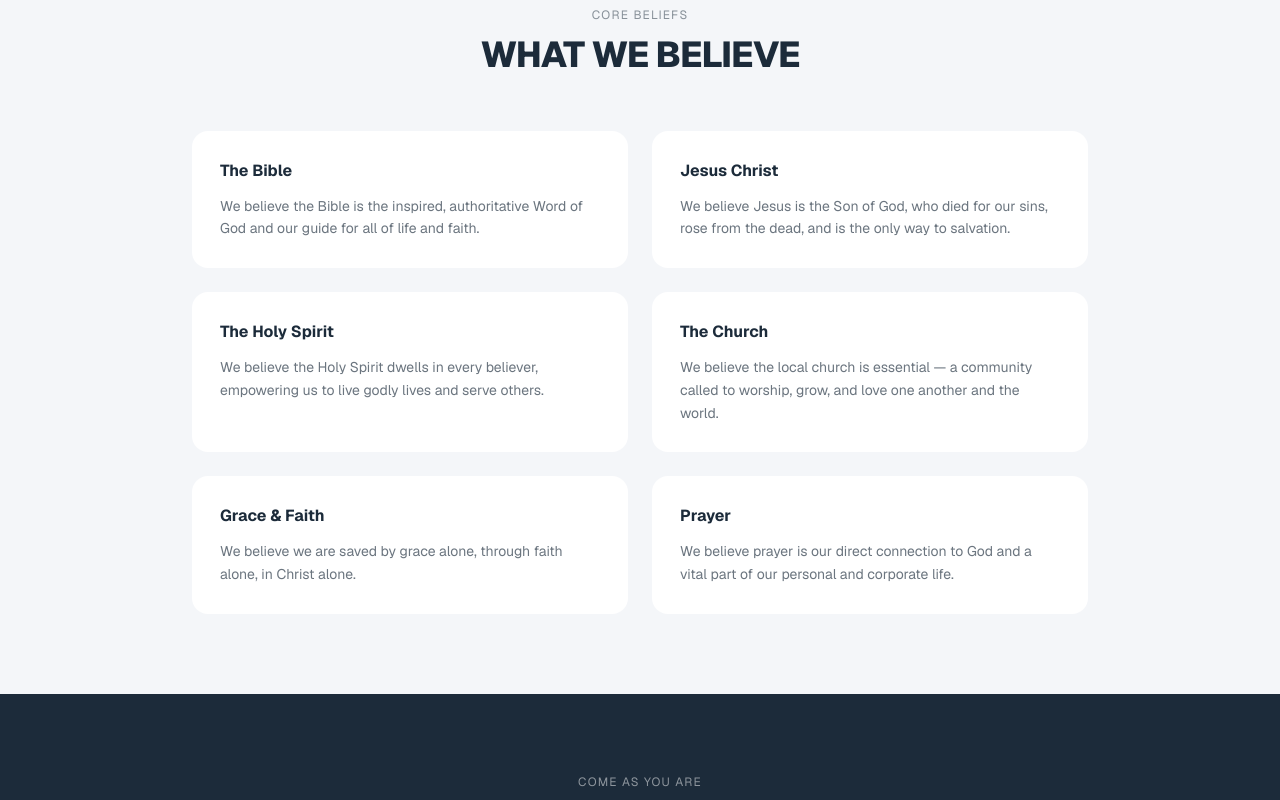
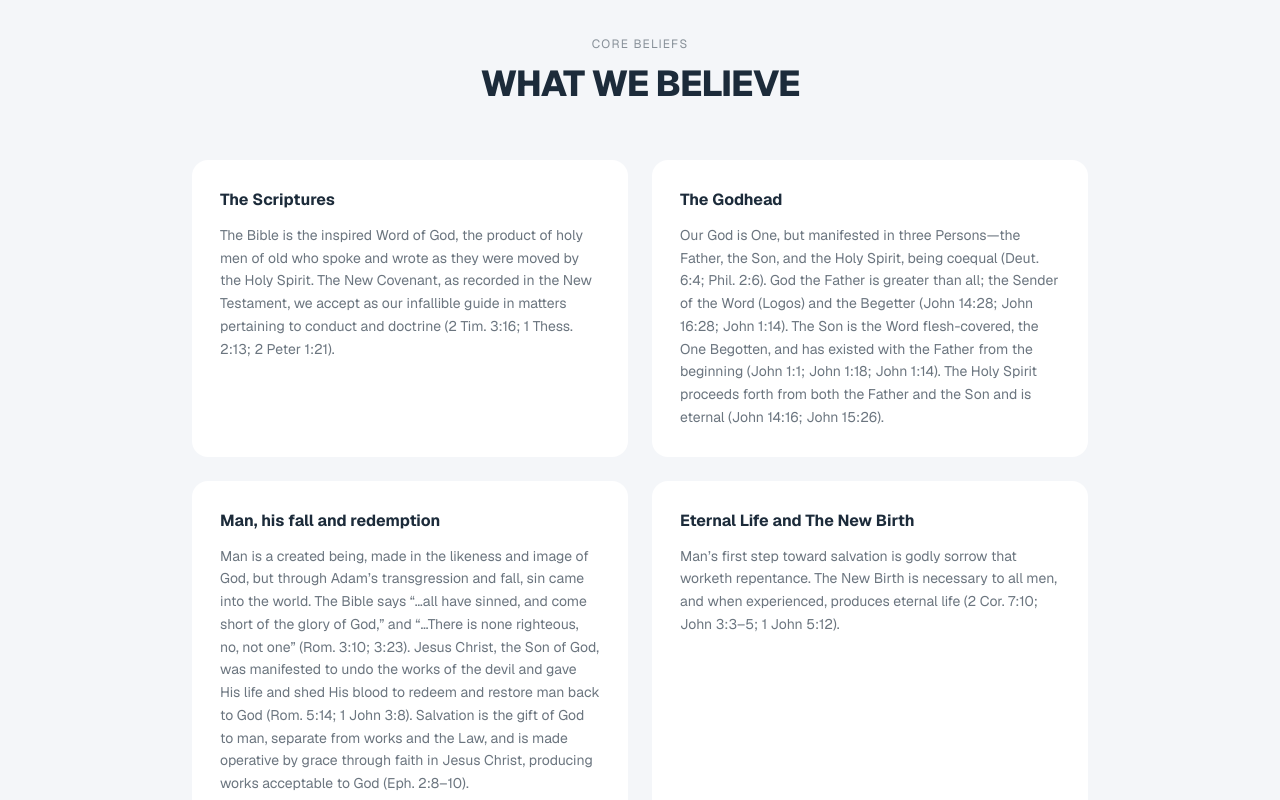
Before and after one commit to GladTal/AnchorChurch, a Next.js app: page /about in a window 1280 px wide. Shown: the part 1020-1820 px from the top of the page. Built offline with nearby package versions, Linux system fonts and the light colour scheme.

Commit message:
updates to beliefs on About page

```diff
--- a/app/about/page.tsx
+++ b/app/about/page.tsx
@@ -18,8 +18,7 @@ export default function About() {
             ABOUT US
           </h1>
           <p className="text-white/60 text-lg leading-relaxed">
-            Anchor Church is a community of believers rooted in faith, love, and the Word of God,
-            located in Oakton, Virginia.
+            We are a Spirit-Filled Word of Faith Church that believes the Love of God is one of the greatest gifts believers have been given in Jesus Christ. We believe Gods miracle working power is available and active today.
           </p>
         </div>
       </section>
@@ -63,28 +62,44 @@ export default function About() {
           <div className="grid grid-cols-1 sm:grid-cols-2 gap-6">
             {[
               {
-                title: "The Bible",
-                body: "We believe the Bible is the inspired, authoritative Word of God and our guide for all of life and faith.",
+                title: "The Scriptures",
+                body: "The Bible is the inspired Word of God, the product of holy men of old who spoke and wrote as they were moved by the Holy Spirit. The New Covenant, as recorded in the New Testament, we accept as our infallible guide in matters pertaining to conduct and doctrine (2 Tim. 3:16; 1 Thess. 2:13; 2 Peter 1:21).",
               },
               {
-                title: "Jesus Christ",
-                body: "We believe Jesus is the Son of God, who died for our sins, rose from the dead, and is the only way to salvation.",
+                title: "The Godhead",
+                body: "Our God is One, but manifested in three Persons—the Father, the Son, and the Holy Spirit, being coequal (Deut. 6:4; Phil. 2:6). God the Father is greater than all; the Sender of the Word (Logos) and the Begetter (John 14:28; John 16:28; John 1:14). The Son is the Word flesh-covered, the One Begotten, and has existed with the Father from the beginning (John 1:1; John 1:18; John 1:14). The Holy Spirit proceeds forth from both the Father and the Son and is eternal (John 14:16; John 15:26).",
               },
               {
-                title: "The Holy Spirit",
-                body: "We believe the Holy Spirit dwells in every believer, empowering us to live godly lives and serve others.",
+                title: "Man, his fall and redemption",
+                body: "Man is a created being, made in the likeness and image of God, but through Adam’s transgression and fall, sin came into the world. The Bible says “…all have sinned, and come short of the glory of God,” and “…There is none righteous, no, not one” (Rom. 3:10; 3:23). Jesus Christ, the Son of God, was manifested to undo the works of the devil and gave His life and shed His blood to redeem and restore man back to God (Rom. 5:14; 1 John 3:8). Salvation is the gift of God to man, separate from works and the Law, and is made operative by grace through faith in Jesus Christ, producing works acceptable to God (Eph. 2:8–10).",
               },
               {
-                title: "The Church",
-                body: "We believe the local church is essential — a community called to worship, grow, and love one another and the world.",
+                title: "Eternal Life and The New Birth",
+                body: "Man’s first step toward salvation is godly sorrow that worketh repentance. The New Birth is necessary to all men, and when experienced, produces eternal life (2 Cor. 7:10; John 3:3–5; 1 John 5:12).",
               },
               {
-                title: "Grace & Faith",
-                body: "We believe we are saved by grace alone, through faith alone, in Christ alone.",
+                title: "Water Baptism",
+                body: "Baptism in water is by immersion, is a direct commandment of our Lord, and is for believers only. The ordinance is a symbol of the Christian’s identification with Christ in His death, burial, and resurrection (Matt. 28:19; Rom. 6:4; Col. 2:12; Acts 8:36–39). The following recommendation regarding the water baptismal formula is adopted; to wit: “On the confession of your faith in the Lord Jesus Christ, the Son of God, and by His authority, I baptize you in the Name of the Father, and of the Son, and of the Holy Ghost. Amen.”",
               },
               {
-                title: "Prayer",
-                body: "We believe prayer is our direct connection to God and a vital part of our personal and corporate life.",
+                title: "Baptism in the Holy Ghost",
+                body: "The Baptism in the Holy Ghost and fire is a gift from God as promised by the Lord Jesus Christ to all believers in this dispensation and is received subsequent to the new birth. This experience is accompanied by the initial evidence of speaking in other tongues as the Holy Spirit Himself gives utterance (Matt. 3:11; John 14:16,17; Acts 1:8; Acts 2:38,39; Acts 19:1–7; Acts 2:1–4).",
+              },
+              {
+                title: "Sanctification",
+                body: "The Bible teaches that without holiness no man can see the Lord. We believe in the Doctrine of Sanctification as a definite, yet progressive work of grace, commencing at the time of regeneration and continuing until the consummation of salvation at Christ’s return (Heb. 12:14; 1 Thess. 5:23; 2 Peter 3:18; 2 Cor. 3:18; Phil. 3:12–14; 1 Cor. 1:30).",
+              },
+              {
+                title: "Divine Healing",
+                body: "Healing is for the physical ills of the human body and is wrought by the power of God through the prayer of faith, and by the laying on of hands. It is provided for in the atonement of Christ, and is the privilege of every member of the Church today (James 5:14,15; Mark 16:18; Isa. 53:4,5; Matt. 8:17; 1 Peter 2:24).",
+              },
+              {
+                title: "Ressurection of the just and the return of our Lord",
+                body: "The angels said to Jesus’ disciples, “…This same Jesus, which is taken up from you into heaven, shall so come in like manner as ye have seen him go into heaven.” His coming is imminent. When He comes, “…The dead in Christ shall rise first: Then we which are alive and remain shall be caught up together with them in the clouds to meet the Lord in the air…” (Acts 1:11; 1 Thess. 4:16,17). Following the Tribulation, He shall return to earth as King of kings, and Lord of lords, and together with His saints, who shall be kings and priests, He shall reign a thousand years (Rev. 5:10; 20:6).",
+              },
+              {
+                title: "Hell and eternal retribution",
+                body: "The one who physically dies in his sins without accepting Christ is hopelessly and eternally lost in the lake of fire and, therefore, has no further opportunity of hearing the Gospel or repenting. The lake of fire is literal. The terms “eternal” and “everlasting,” used in describing the duration of the punishment of the damned in the lake of fire, carry the same thought and meaning of endless existence as used in denoting the duration of joy and ecstasy of saints in the Presence of God (Heb. 9:27; Rev. 19:20).",
               },
             ].map((item) => (
               <div key={item.title} className="bg-white rounded-2xl p-7">
@@ -105,7 +120,7 @@ export default function About() {
           </h2>
           <p className="text-white/60 text-base md:text-lg mb-4 leading-relaxed">
             We meet every Sunday at <strong className="text-white">10:30am EST</strong> in Oakton, Virginia.
-            Whoever you are, wherever you&apos;re from &mdash; you&apos;re welcome here.
+            We are currently located at Oakton Elementary School (3000 Chain Bridge Rd, Oakton, VA 22124)
           </p>
           <Link
             href="/new-here"
```
